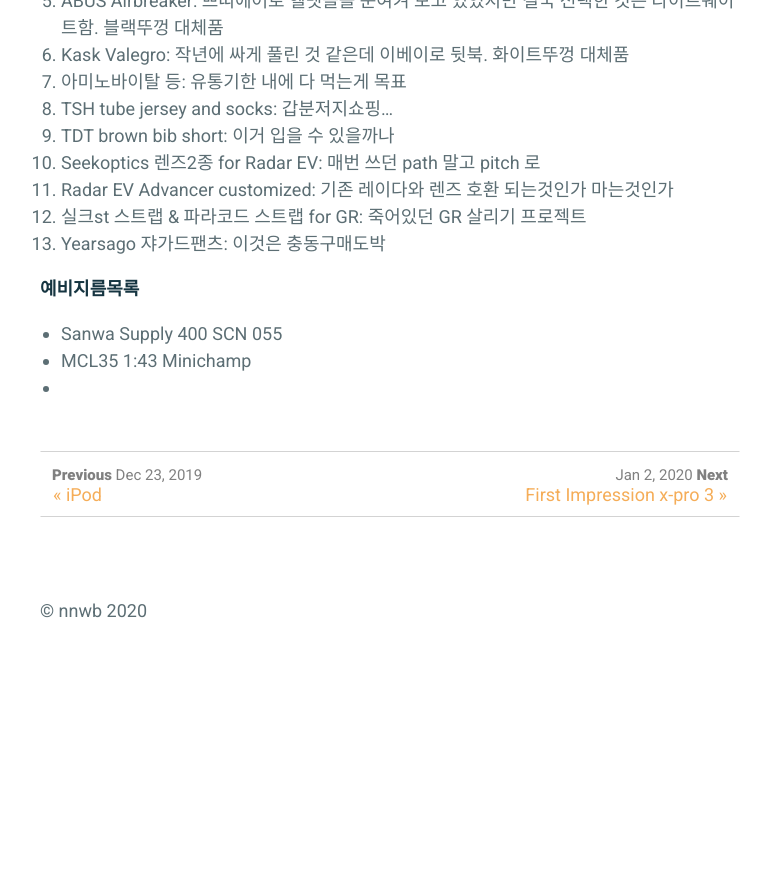
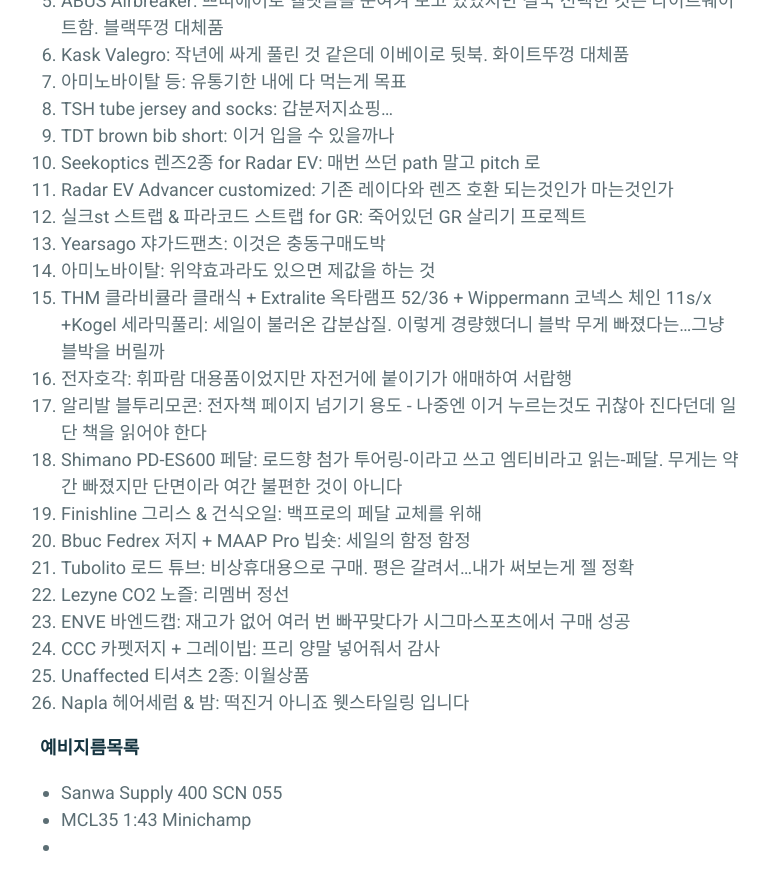
Before and after one commit to nnwb/nnwb.github.io, a Jekyll site: the page built from _posts/2020-01-01-2020buy.md, in a window 1280 px wide and 900 px high, scrolled down 1207 px. Shown: the top 890 px of the window, without its empty margins (250-1021 px from the left). Built offline with Jekyll 4.4.1, drawn with Linux system fonts in a browser that asks for light colours; comment, search, counter and statistics services are not loaded; before the commit the page ends 1931 px from its top, so only the background shows below that.

Commit message:
Update 2020-01-01-2020buy.md

```diff
--- a/_posts/2020-01-01-2020buy.md
+++ b/_posts/2020-01-01-2020buy.md
@@ -46,6 +46,19 @@ comments: true
 32. Radar EV Advancer customized: 기존 레이다와 렌즈 호환 되는것인가 마는것인가
 33. 실크st 스트랩 & 파라코드 스트랩 for GR: 죽어있던 GR 살리기 프로젝트
 34. Yearsago 쟈가드팬츠: 이것은 충동구매도박
+35. 아미노바이탈: 위약효과라도 있으면 제값을 하는 것
+36. THM 클라비큘라 클래식 + Extralite 옥타램프 52/36 +  Wippermann 코넥스 체인 11s/x +Kogel 세라믹풀리: 세일이 불러온 갑분삽질. 이렇게 경량했더니 블박 무게 빠졌다는...그냥 블박을 버릴까
+37. 전자호각: 휘파람 대용품이었지만 자전거에 붙이기가 애매하여 서랍행
+38. 알리발 블투리모콘: 전자책 페이지 넘기기 용도 - 나중엔 이거 누르는것도 귀찮아 진다던데 일단 책을 읽어야 한다
+39. Shimano PD-ES600 페달: 로드향 첨가 투어링-이라고 쓰고 엠티비라고 읽는-페달. 무게는 약간 빠졌지만 단면이라 여간 불편한 것이 아니다
+40. Finishline 그리스 & 건식오일: 백프로의 페달 교체를 위해
+41. Bbuc Fedrex 저지 + MAAP Pro 빕숏: 세일의 함정 함정
+42. Tubolito 로드 튜브: 비상휴대용으로 구매. 평은 갈려서...내가 써보는게 젤 정확
+43. Lezyne CO2 노즐: 리멤버 정선
+44. ENVE 바엔드캡: 재고가 없어 여러 번 빠꾸맞다가 시그마스포츠에서 구매 성공
+45. CCC 카펫저지 + 그레이빕: 프리 양말 넣어줘서 감사
+46. Unaffected 티셔츠 2종: 이월상품
+47. Napla 헤어세럼 & 밤: 떡진거 아니죠 웻스타일링 입니다
 
 **예비지름목록**
 - Sanwa Supply 400 SCN 055
```
